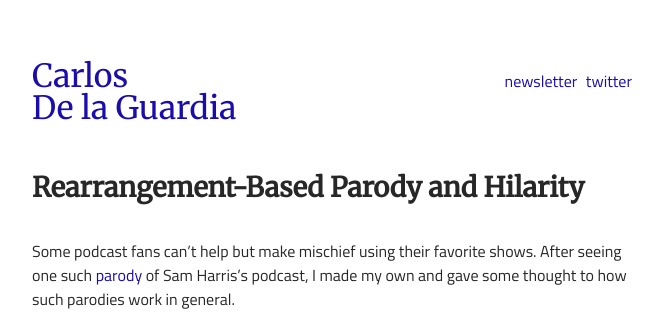
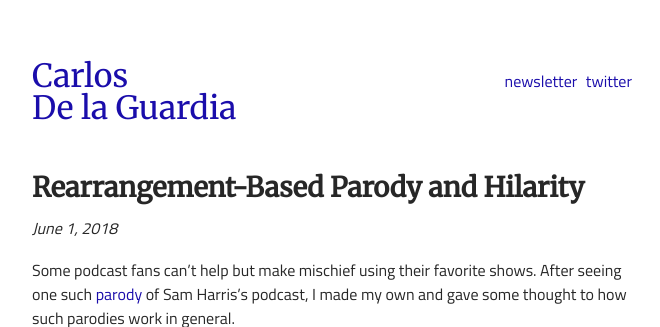
Before and after one commit to dela3499/dela3499.github.io, a Jekyll site: the page built from _posts/2018-06-01-parody.md, in a window 1280 px wide and 900 px high, cut to the strip 0-327 px from the top of the window. Shown: the whole strip, without its empty margins (308-968 px from the left). Built offline with Jekyll 4.4.1, drawn with Linux system fonts in a browser that asks for light colours.

Commit message:
Update post.html

```diff
--- a/_layouts/post.html
+++ b/_layouts/post.html
@@ -8,7 +8,7 @@ layout: base
     <div class="post__title">
     	<h1>{{ page.title }}</h1>
     </div>
-    <div class="post__date"><p>{{ post.date | date: "%B %e, %Y" }}</p></div>
+    <div class="post__date"><p>{{ page.date | date: "%B %e, %Y" }}</p></div>
     <div class="post__content">{{ content }}</div>
 
 </div>
```
